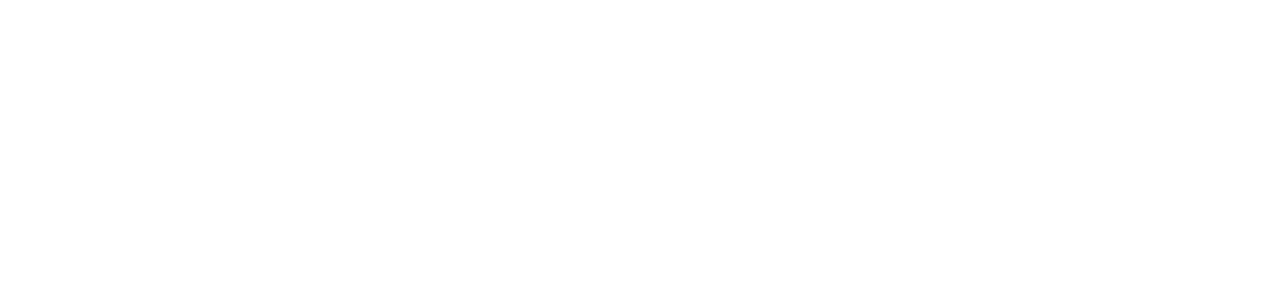
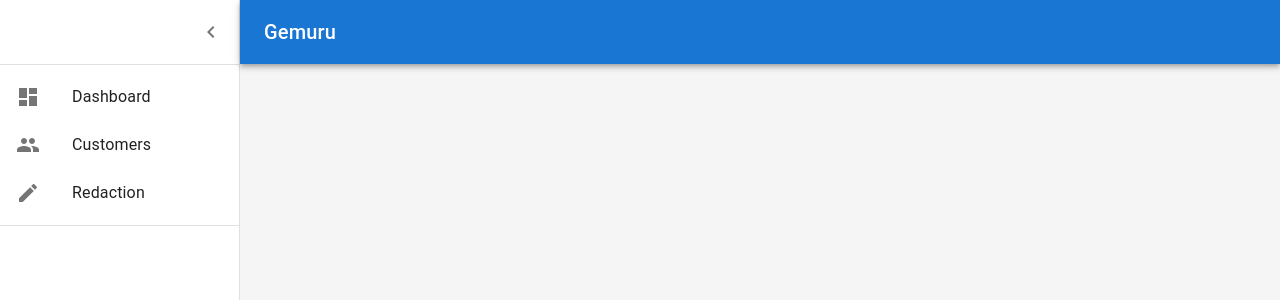
Before and after one commit to Gets1337/gemuru, a React (Vite) app in the folder frontend/: page / in a window 1280 px wide. Before the commit this address had no page. Shown: the top 300 px of the page. Built offline with nearby package versions, Linux system fonts and the light colour scheme.

Commit message:
добавил главную страницу при переходе на сайт, добавил ей  дизайн

```diff
--- a/frontend/src/App.tsx
+++ b/frontend/src/App.tsx
@@ -1,12 +1,13 @@
 import React from 'react';
 import { Route, Routes } from 'react-router-dom';
-import { SignInPage, SignOnPage } from './pages/';
+import { SignInPage, SignOnPage, HomePage } from './pages/';
 
 function App() {
   return (
     <Routes>
       <Route path="login" element={<SignInPage />} />
       <Route path="register" element={<SignOnPage />} />
+      <Route path="" element={<HomePage />} />
     </Routes>
   );
 }
--- /dev/null
+++ b/frontend/src/components/Home/listindex.tsx
@@ -0,0 +1,30 @@
+import * as React from 'react';
+import ListItemButton from '@mui/material/ListItemButton';
+import ListItemIcon from '@mui/material/ListItemIcon';
+import ListItemText from '@mui/material/ListItemText';
+import DashboardIcon from '@mui/icons-material/Dashboard';
+import EditIcon from '@mui/icons-material/Edit';
+import PeopleIcon from '@mui/icons-material/People';
+
+export const mainListItems = (
+  <React.Fragment>
+    <ListItemButton>
+      <ListItemIcon>
+        <DashboardIcon />
+      </ListItemIcon>
+      <ListItemText primary="Dashboard" />
+    </ListItemButton>
+    <ListItemButton>
+      <ListItemIcon>
+        <PeopleIcon />
+      </ListItemIcon>
+      <ListItemText primary="Customers" />
+    </ListItemButton>
+    <ListItemButton>
+      <ListItemIcon>
+        <EditIcon />
+      </ListItemIcon>
+      <ListItemText primary="Redaction" />
+    </ListItemButton>
+  </React.Fragment>
+);
--- /dev/null
+++ b/frontend/src/pages/Home/index.tsx
@@ -0,0 +1,139 @@
+import * as React from 'react';
+import { styled } from '@mui/material/styles';
+import CssBaseline from '@mui/material/CssBaseline';
+import MuiDrawer from '@mui/material/Drawer';
+import Box from '@mui/material/Box';
+import MuiAppBar, { AppBarProps as MuiAppBarProps } from '@mui/material/AppBar';
+import Toolbar from '@mui/material/Toolbar';
+import Typography from '@mui/material/Typography';
+import Divider from '@mui/material/Divider';
+import IconButton from '@mui/material/IconButton';
+import MenuIcon from '@mui/icons-material/Menu';
+import ChevronLeftIcon from '@mui/icons-material/ChevronLeft';
+import { mainListItems } from '../../components/Home/listindex';
+import { List } from '@mui/material';
+
+const drawerWidth: number = 240;
+
+interface AppBarProps extends MuiAppBarProps {
+  open?: boolean;
+}
+
+const AppBar = styled(MuiAppBar, {
+  shouldForwardProp: (prop) => prop !== 'open',
+})<AppBarProps>(({ theme, open }) => ({
+  zIndex: theme.zIndex.drawer + 1,
+  transition: theme.transitions.create(['width', 'margin'], {
+    easing: theme.transitions.easing.sharp,
+    duration: theme.transitions.duration.leavingScreen,
+  }),
+  ...(open && {
+    marginLeft: drawerWidth,
+    width: `calc(100% - ${drawerWidth}px)`,
+    transition: theme.transitions.create(['width', 'margin'], {
+      easing: theme.transitions.easing.sharp,
+      duration: theme.transitions.duration.enteringScreen,
+    }),
+  }),
+}));
+
+const Drawer = styled(MuiDrawer, {
+  shouldForwardProp: (prop) => prop !== 'open',
+})(({ theme, open }) => ({
+  '& .MuiDrawer-paper': {
+    position: 'relative',
+    whiteSpace: 'nowrap',
+    width: drawerWidth,
+    transition: theme.transitions.create('width', {
+      easing: theme.transitions.easing.sharp,
+      duration: theme.transitions.duration.enteringScreen,
+    }),
+    boxSizing: 'border-box',
+    ...(!open && {
+      overflowX: 'hidden',
+      transition: theme.transitions.create('width', {
+        easing: theme.transitions.easing.sharp,
+        duration: theme.transitions.duration.leavingScreen,
+      }),
+      width: theme.spacing(7),
+      [theme.breakpoints.up('sm')]: {
+        width: theme.spacing(9),
+      },
+    }),
+  },
+}));
+
+export function HomePage() {
+  const [open, setOpen] = React.useState(true);
+  const toggleDrawer = () => {
+    setOpen(!open);
+  };
+
+  return (
+    <Box sx={{ display: 'flex' }}>
+      <CssBaseline />
+      <AppBar position="absolute" open={open}>
+        <Toolbar
+          sx={{
+            pr: '24px',
+          }}
+        >
+          <IconButton
+            edge="start"
+            color="inherit"
+            aria-label="open drawer"
+            onClick={toggleDrawer}
+            sx={{
+              marginRight: '36px',
+              ...(open && { display: 'none' }),
+            }}
+          >
+            <MenuIcon />
+          </IconButton>
+          <Typography
+            component="h1"
+            variant="h6"
+            color="inherit"
+            noWrap
+            sx={{ flexGrow: 1 }}
+          >
+            Gemuru
+          </Typography>
+        </Toolbar>
+      </AppBar>
+      <Drawer variant="permanent" open={open}>
+        <Toolbar
+          sx={{
+            display: 'flex',
+            alignItems: 'center',
+            justifyContent: 'flex-end',
+            px: [1],
+          }}
+        >
+          <IconButton onClick={toggleDrawer}>
+            <ChevronLeftIcon />
+          </IconButton>
+        </Toolbar>
+        <Divider />
+        <List component="nav">
+          {mainListItems}
+          <Divider sx={{ my: 1 }} />
+        </List>
+      </Drawer>
+      <Box
+        component="main"
+        sx={{
+          backgroundColor: (theme) =>
+            theme.palette.mode === 'light'
+              ? theme.palette.grey[100]
+              : theme.palette.grey[900],
+          flexGrow: 1,
+          height: '100vh',
+          overflow: 'auto',
+        }}
+      >
+        <Toolbar />
+      </Box>
+    </Box>
+  );
+}
--- a/frontend/src/pages/SignIn/index.tsx
+++ b/frontend/src/pages/SignIn/index.tsx
@@ -36,7 +36,7 @@ export const SignInPage = () => {
         console.error('Ошибка аутентификации');
       }
     } catch (error) {
-      navigate('/dashboard');
+      navigate('/dashboard'); //todo Удалить после соединения с сервером
       console.error('Ошибка сети', error);
     } finally {
       setIsLoading(false);
--- a/frontend/src/pages/SignOn/index.tsx
+++ b/frontend/src/pages/SignOn/index.tsx
@@ -24,6 +24,7 @@ export const SignOnPage = () => {
   const handleSubmit = async (e: { preventDefault: () => void }) => {
     e.preventDefault();
     setIsLoading(true);
+    console.log(repeatPassword); //Убрать после того, как напишу запрос на проверку password
 
     try {
       const response = await fetch('http://62.113.118.59:1337/register', {
@@ -35,7 +36,6 @@ export const SignOnPage = () => {
           username,
           login,
           password,
-          repeatPassword,
           email,
         }),
       });
--- a/frontend/src/pages/index.ts
+++ b/frontend/src/pages/index.ts
@@ -1,2 +1,3 @@
 export * from './SignIn';
 export * from './SignOn';
+export * from './Home';
```
Also changed, not shown: frontend/src/components/Home/Title.tsx (added, +14 -0 lines).
